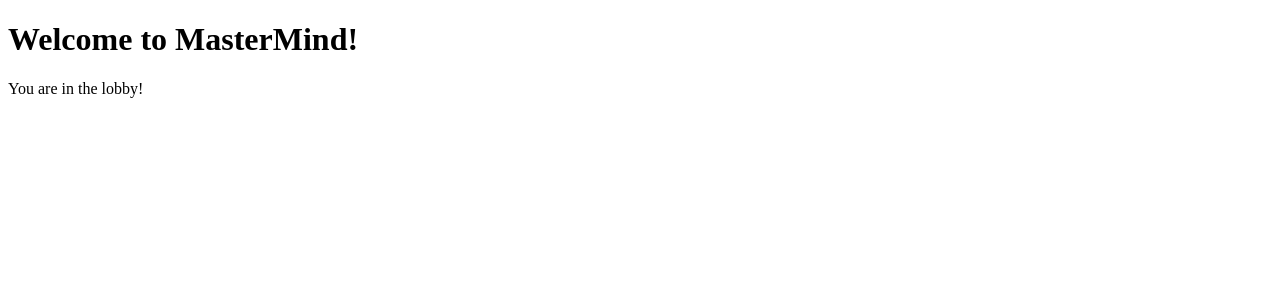
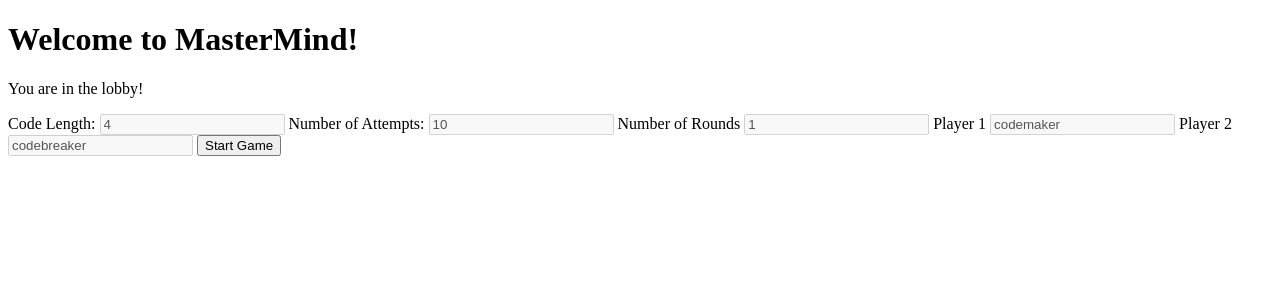
Before and after one commit to franciscobortega/mastermind, a Flask app: page /lobby in a window 1280 px wide. Shown: the top 300 px of the page. Run offline with Flask 3, Linux system fonts and the light colour scheme.

Commit message:
Added configuration settings for game in multiplayer lobby

```diff
--- a/templates/game.html
+++ b/templates/game.html
@@ -6,7 +6,7 @@
   You have {{num_attempts}} attempts to guess the 4-digit code (0-7). Good luck!
 </p>
 <form id="guess-form">
-  <label for="guess-input">Enter your guess (e.g., 0123): "</label>
+  <label for="guess-input">Enter your guess (e.g., 0123): </label>
   <input type="hidden" id="secret-code" name="secret_code" value="{{ code }}" />
   <input
     type="number"
--- a/templates/lobby.html
+++ b/templates/lobby.html
@@ -2,4 +2,46 @@
 endblock %} {% block content %}
 <h1>Welcome to MasterMind!</h1>
 <p>You are in the lobby!</p>
+<form id="lobby-form">
+  <label for="codelength-input">Code Length: </label>
+  <input
+    type="number"
+    name="codelength"
+    id="codelength-input"
+    value="4"
+    disabled
+  />
+
+  <label for="attempts-input">Number of Attempts: </label>
+  <input
+    type="number"
+    name="attempts"
+    id="attempts-input"
+    value="10"
+    disabled
+  />
+
+  <label for="rounds-input">Number of Rounds</label>
+  <input type="number" name="rounds" id="rounds-input" value="1" disabled />
+
+  <label for="player1-input">Player 1</label>
+  <input
+    type="text"
+    name="player1"
+    id="player1-input"
+    value="codemaker"
+    disabled
+  />
+
+  <label for="player2-input">Player 2</label>
+  <input
+    type="text"
+    name="player2"
+    id="player2-input"
+    value="codebreaker"
+    disabled
+  />
+
+  <button type="submit">Start Game</button>
+</form>
 {% endblock %}
```
